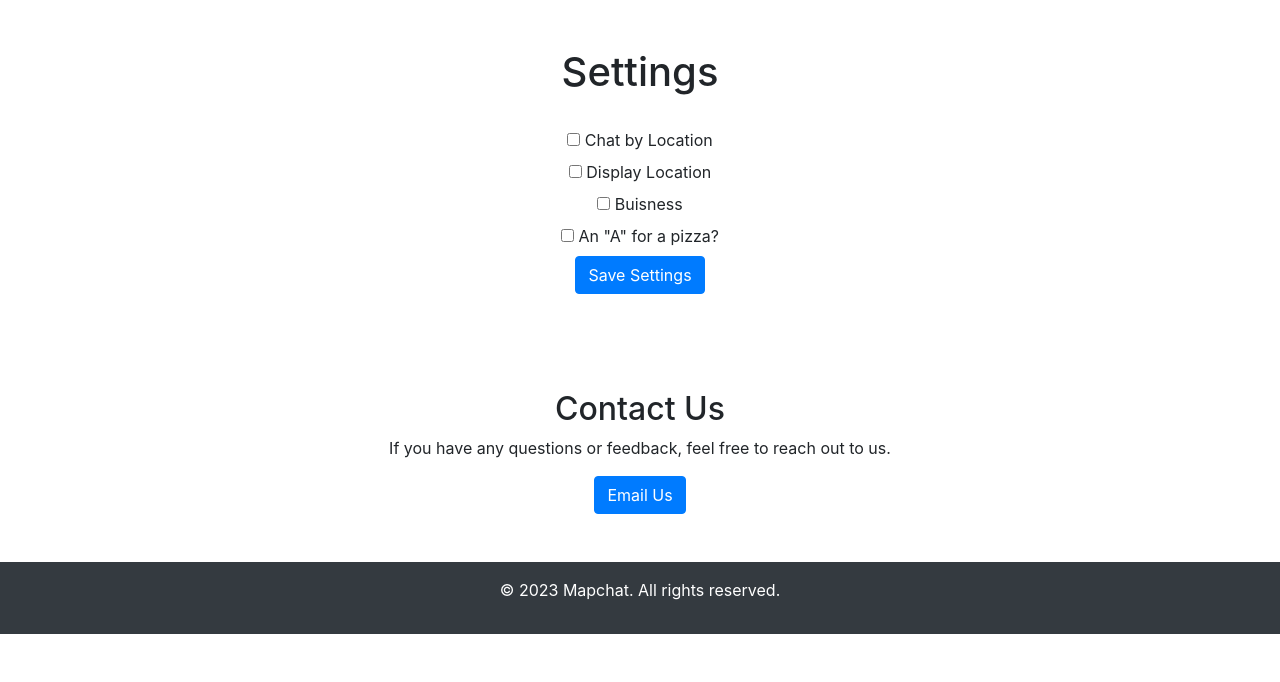
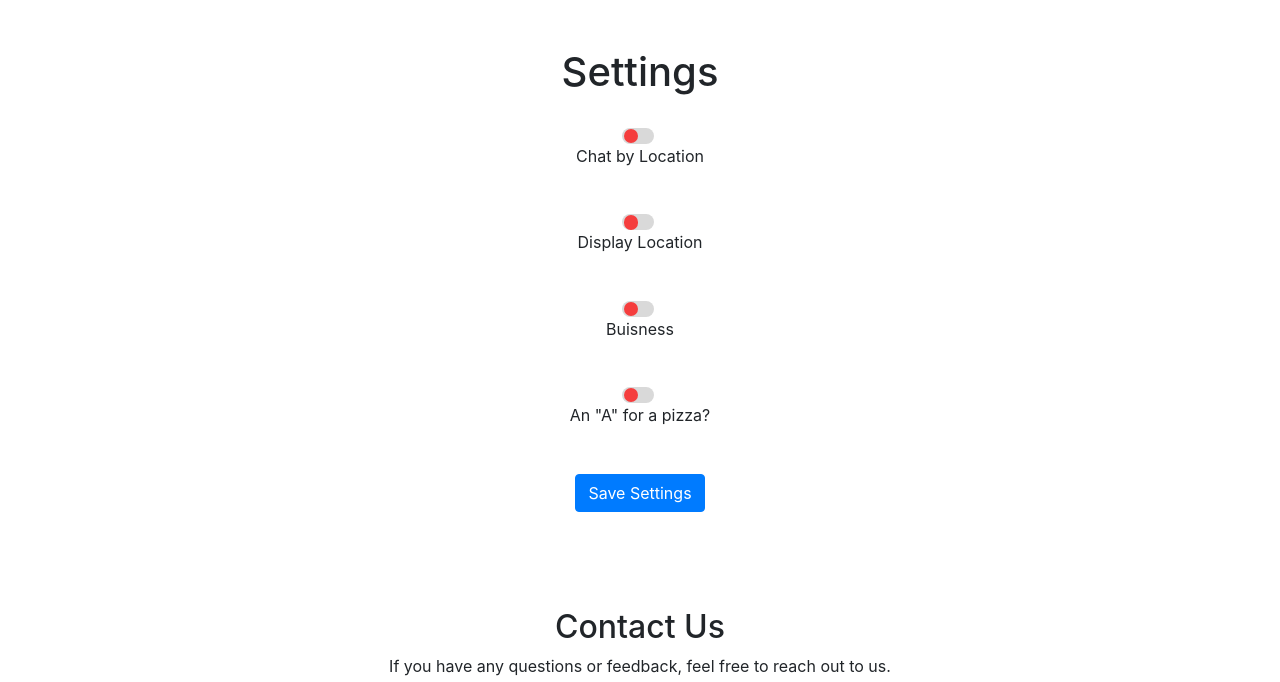
Before and after one commit to CriticalSquirrel93/Mapchat, a Django app: page /settings in a window 1280 px wide. Shown: the part 56-738 px from the top of the page. Before the commit the page ends 690 px from the top, so only its background shows below. Run offline with Django 4.2, Linux system fonts and the light colour scheme; the visitor is signed in with stand-in values (Sample User, id 1); some libraries are stand-ins or nearby versions.

Commit message:
settings toggle working

```diff
--- a/mapchatapp/templates/settings.html
+++ b/mapchatapp/templates/settings.html
@@ -1,22 +1,15 @@
 {% extends 'base.html' %}
 {% block title %} Settings {% endblock %}
 <head>
-  <meta charset="utf-8">
-  <meta name="viewport"
-        content="width=device-width, initial-scale=1">
-  <link rel="stylesheet"
-        href=
-"https://maxcdn.bootstrapcdn.com/bootstrap/4.3.1/css/bootstrap.min.css">
-  <link href=
-"https://fonts.googleapis.com/css?family=Indie+Flower&display=swap"
-        rel="stylesheet">
-  <link href=
-"https://fonts.googleapis.com/css?family=Mansalva&display=swap"
-        rel="stylesheet">
+  <title>Settings</title>
+</head>
+
+{% block body_content %}
 <style>
   input[type="checkbox"].toggle{
     opacity: 0;
     position: absolute;
+    top: 1em;
     left: -9000px;
     top: -9000px;
   }
@@ -24,6 +17,7 @@
   input[type="checkbox"].toggle + label{
     position: relative;
     display: flex;
+    flex-flow: column;
     align-items: center;
     cursor: pointer;
   }
@@ -43,8 +37,9 @@
   }
 
   input[type="checkbox"].toggle + label::after{
-      position: absolute;
-      left: .1em;
+    position: relative;
+    top: -2.45em;
+    left: -.55em;
     content: "";
     width: .9em;
     height: .9em;
@@ -55,16 +50,13 @@
 
   input[type="checkbox"].toggle:checked + label::after{
     transform: translateX(100%);
-      background-color: hsl(100, 70%, 60%);
+    background-color: hsl(100, 97%, 46%);
   }
 </style>
-  <title>Settings</title>
-</head>
-
-{% block body_content %}
 
 <section class="text-center py-5">
   <div class="container">
+
     <h1>Settings</h1><br>
 
     <input type="checkbox" id="Location" class="toggle">
@@ -109,7 +101,7 @@
   firebase.initializeApp(firebaseConfig);
   firebase.analytics();
 
-  //var savebtn=document.getElementById("savebtn");
+  var savebtn=document.getElementById("savebtn");
 
   //Save
   savebtn.onclick=function(){
```
Lines whose indentation alone changed are shown as unchanged.
